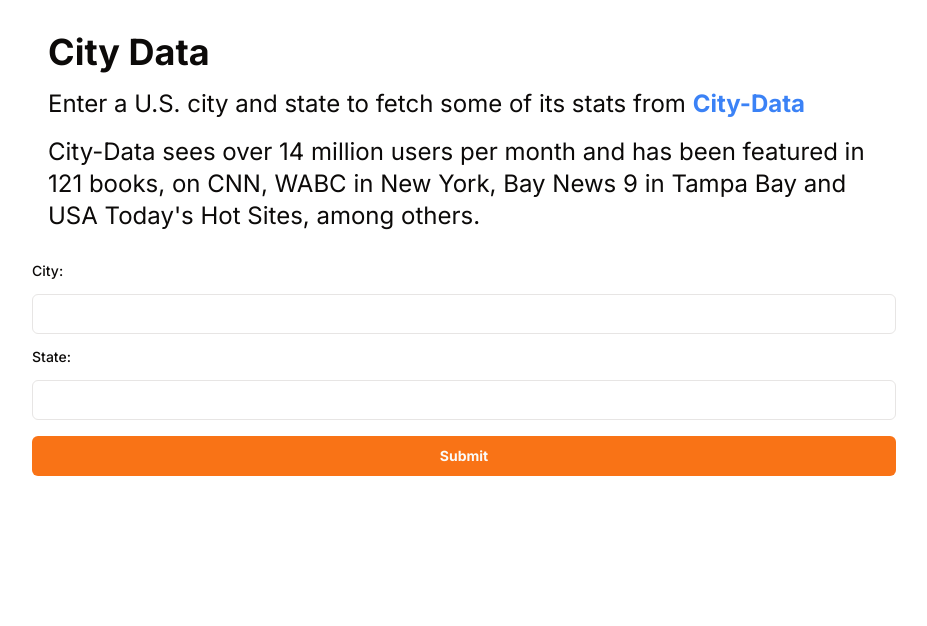
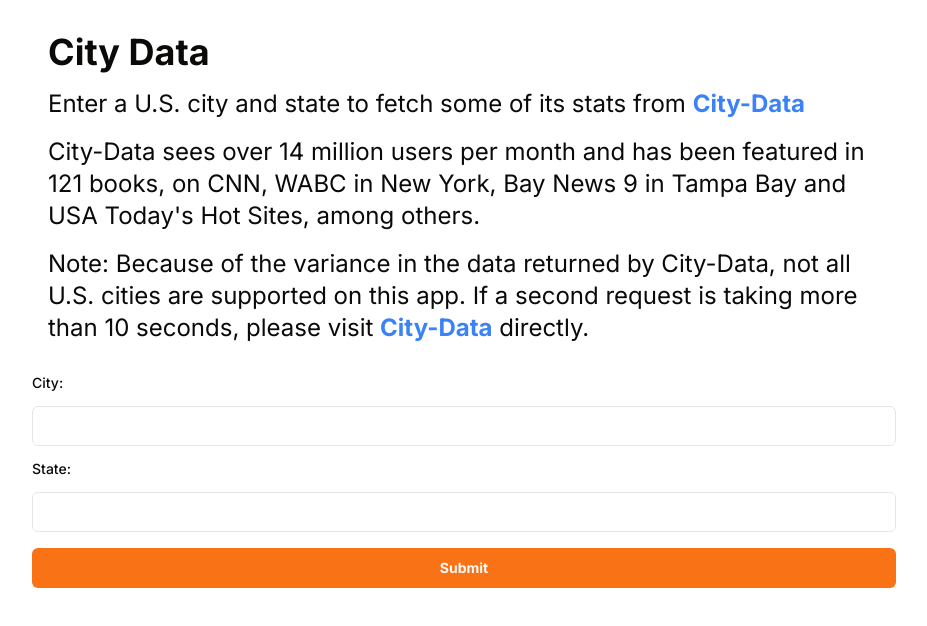
Before and after one commit to remilebeau/cityData, a Next.js app: page / in a window 1280 px wide. Shown: the top 626 px of the page, without its empty margins (176-1103 px from the left). Built offline with nearby package versions, Linux system fonts and the light colour scheme.

Commit message:
add note that not all U.S. cities are supported

```diff
--- a/src/app/page.tsx
+++ b/src/app/page.tsx
@@ -69,6 +69,20 @@
           City-Data sees over 14 million users per month and has been featured
           in 121 books, on CNN, WABC in New York, Bay News 9 in Tampa Bay and
           USA Today&apos;s Hot Sites, among others.
+        </p>
+        <p className="text-2xl">
+          Note: Because of the variance in the data returned by City-Data, not
+          all U.S. cities are supported on this app. If a second request is
+          taking more than 10 seconds, please visit{" "}
+          <a
+            className="text-blue-500 hover:opacity-80 font-bold"
+            href="https://www.city-data.com/"
+            target="_blank"
+            rel="noreferrer"
+          >
+            City-Data
+          </a>{" "}
+          directly.
         </p>
       </section>
       <form onSubmit={handleSubmit} className="flex flex-col gap-4">
```
